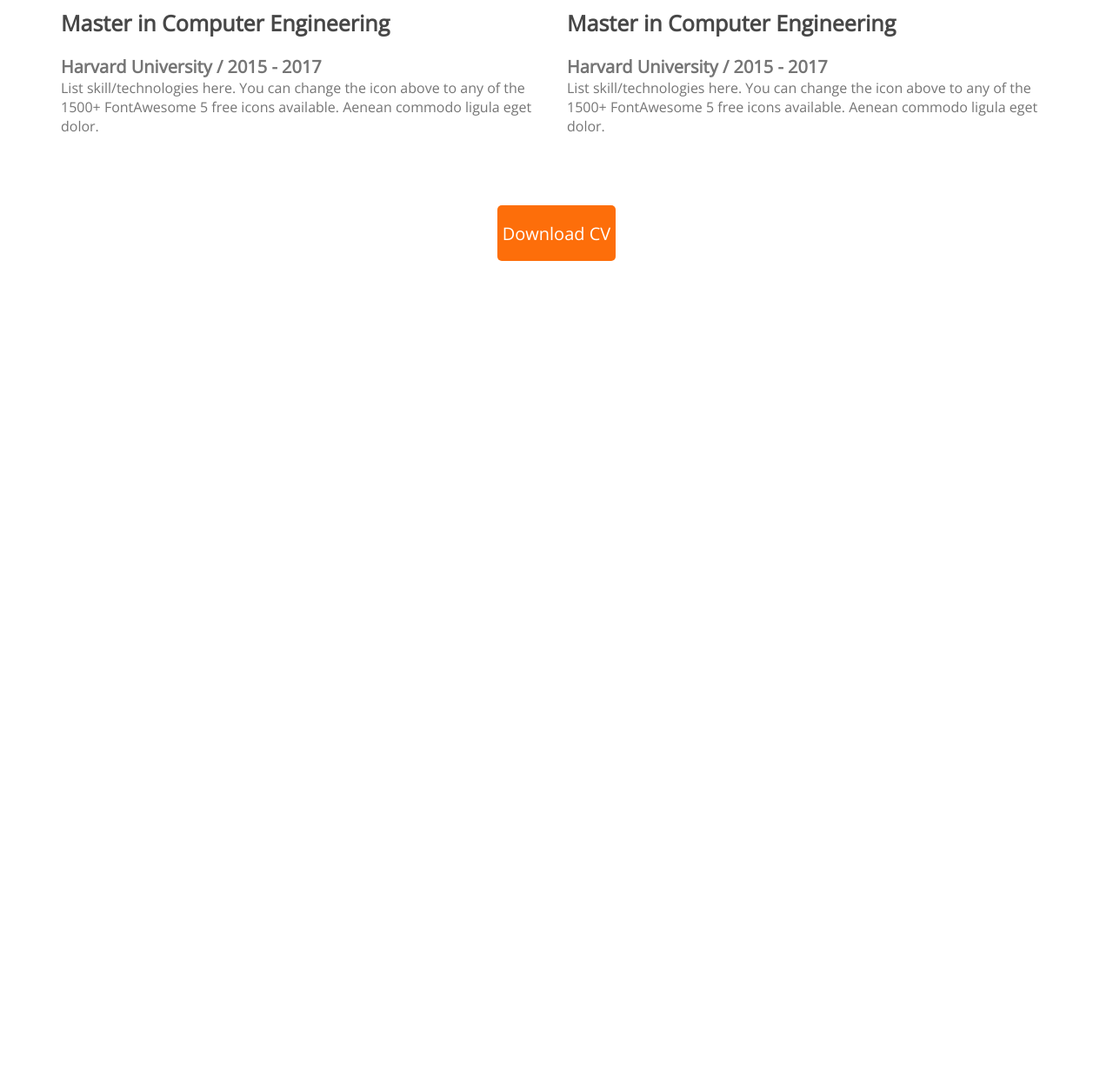
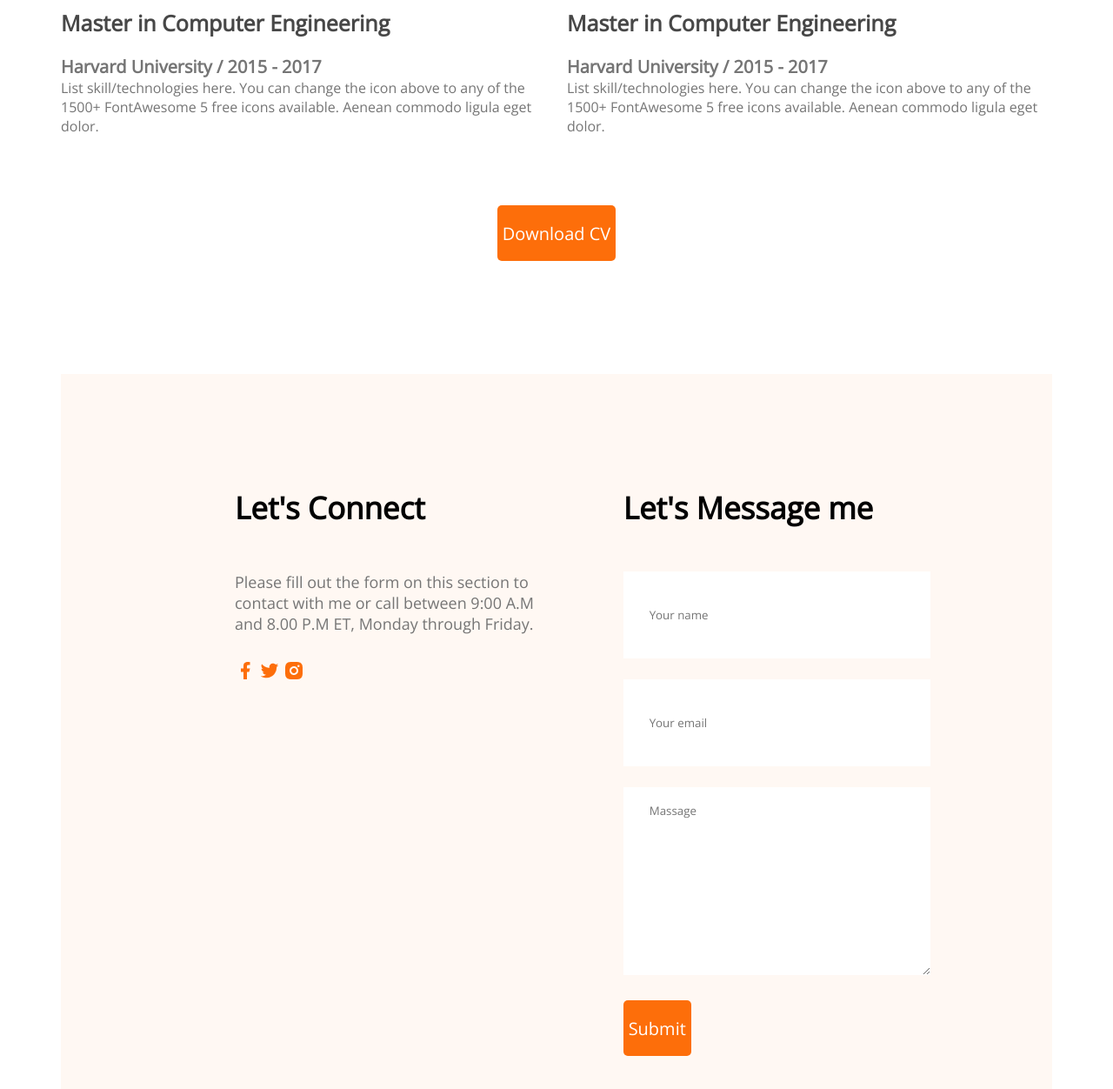
Before and after one commit to BidhanCR/BidhanCR-Portfolio, a plain HTML site: page index.html in a window 1280 px wide. Shown: the part 2843-4095 px from the top of the page at 87% size. Before the commit the page ends 3143 px from the top, so only its background shows below. Drawn offline with nearby package versions, Linux system fonts and the light colour scheme.

Commit message:
contact added

```diff
--- a/index.html
+++ b/index.html
@@ -134,6 +134,33 @@
                 <button class="btn-primary">Download CV</button>
             </div>
         </section>
+        <!-- contact section -->
+        <section class="contact">
+            <div>
+                <h3 class="section-title">Let's Connect</h3>
+                <p class="section-description">
+                    Please fill out the form on this section to contact with me or call between 9:00 A.M and 8.00 P.M ET, Monday through Friday.
+                </p>
+                <a href="">
+                    <img src="images/icons/facebook.png" alt="">
+                </a>
+                <a href="">
+                    <img src="images/icons/twitter.png" alt="">
+                </a>
+                <a href="">
+                    <img src="images/icons/insta.png" alt="">
+                </a>
+            </div>
+            <div>
+                <h3 class="section-title">Let's Message me</h3>
+                <form action="">
+                    <input type="text" name="" id="" placeholder="Your name">
+                    <input type="email" name="" id="" placeholder="Your email">
+                    <textarea name="" id="" cols="30" rows="10" placeholder="Massage"></textarea>
+                    <input class="btn-primary" type="submit" value="Submit">
+                </form>
+            </div>
+        </section>
     </main>
     <footer>
 
--- a/styles/portfolio.css
+++ b/styles/portfolio.css
@@ -163,3 +163,25 @@ section{
     margin-top: 50px;
     text-align: center;
 }
+/* contact styles */
+.contact{
+    display: flex;
+    gap: 100px;
+    background: #FFF8F3;
+    padding: 130px 200px;
+}
+.contact .section-title{
+    text-align: left;
+}
+.contact input[type="text"], input[type="email"], textarea{
+    margin-bottom: 24px;
+    border: 0;
+    width: 100%;
+    padding: 18px 30px;
+}
+input{
+    height: 64px;
+}
+.contact a{
+    text-decoration: none;
+}
```
